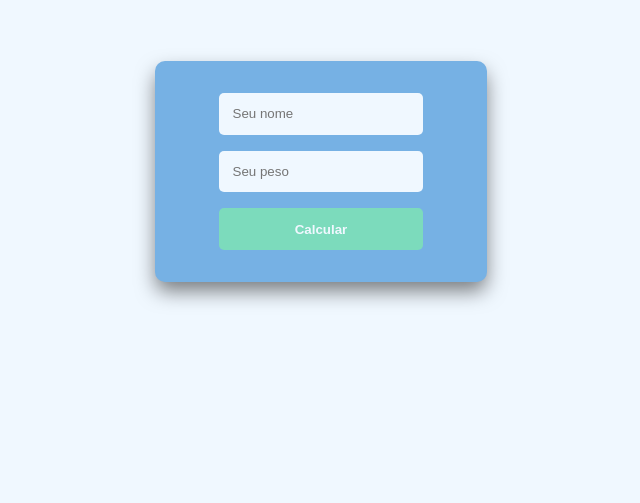
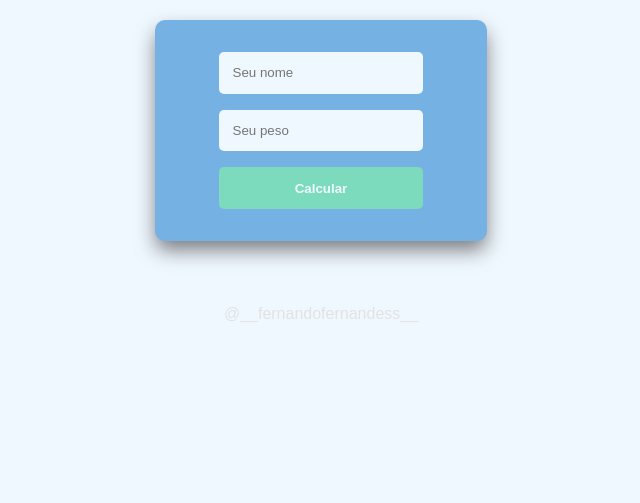
Before and after one commit to FernandoFernandesFarias/WaterCalculator, a plain HTML site: page index.html in a window 1280 px wide. Shown: the part 297-800 px from the top of the page, without its empty margins (319-959 px from the left). Drawn offline with Linux system fonts and the light colour scheme.

Commit message:
Adicionando link para o instagram

```diff
--- a/index.html
+++ b/index.html
@@ -22,6 +22,9 @@
         <input type="number" placeholder="Seu peso" id="peso" />
         <button onclick="calcular()">Calcular</button>
       </form>
+
+      <a href="https://www.instagram.com/__fernandofernandess__/" target="_blank">@__fernandofernandess__</a>
+
     </div>
   </body>
 </html>
--- a/style.css
+++ b/style.css
@@ -15,6 +15,16 @@
   flex-direction: column;
   gap: 4em;
   text-align: center;
+}
+
+.container a {
+  color: rgb(226, 226, 226);
+  text-decoration: none;
+}
+
+.container a:hover {
+  color: gray;
+  transition: .3s;
 }
 
 .container .title h1 {
```
